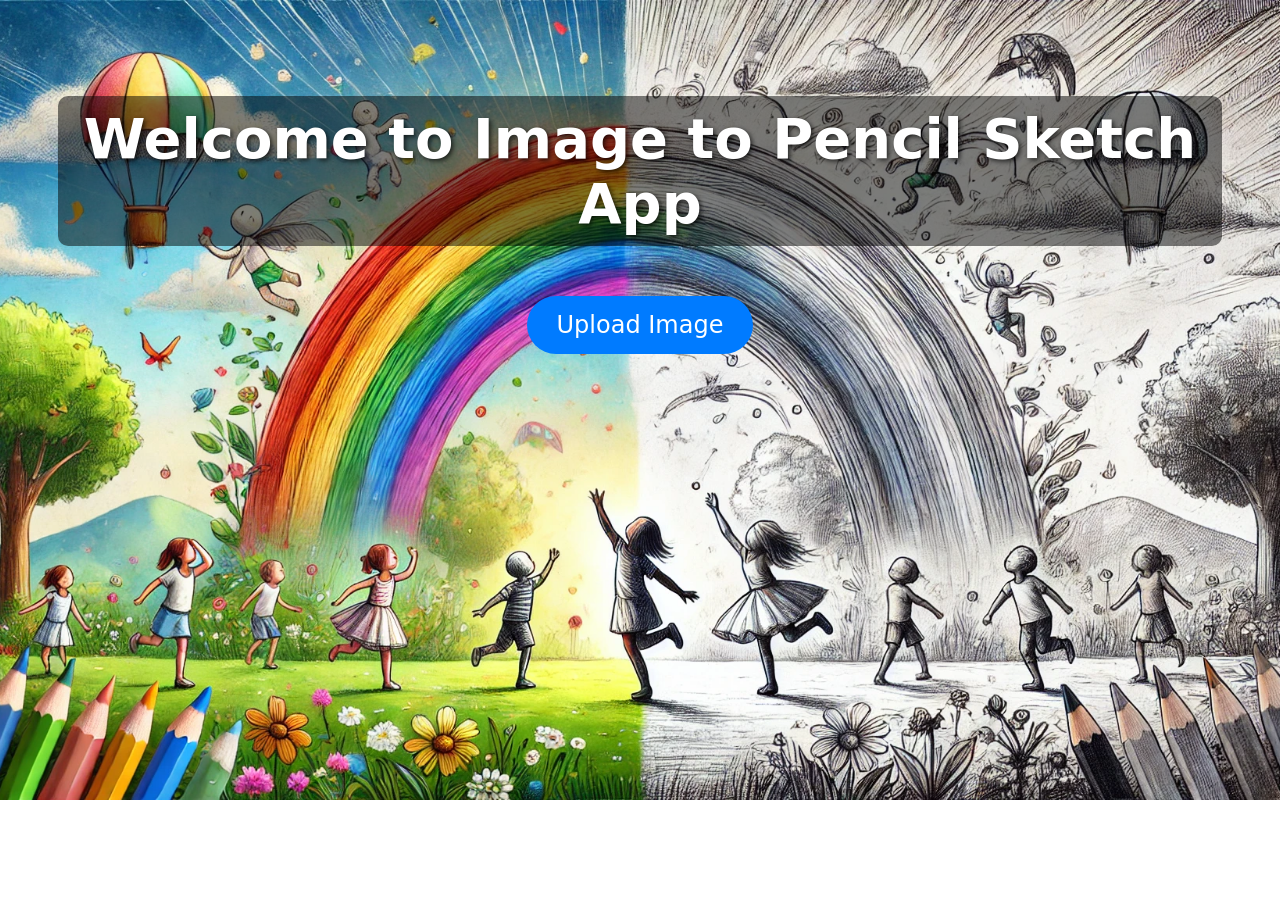
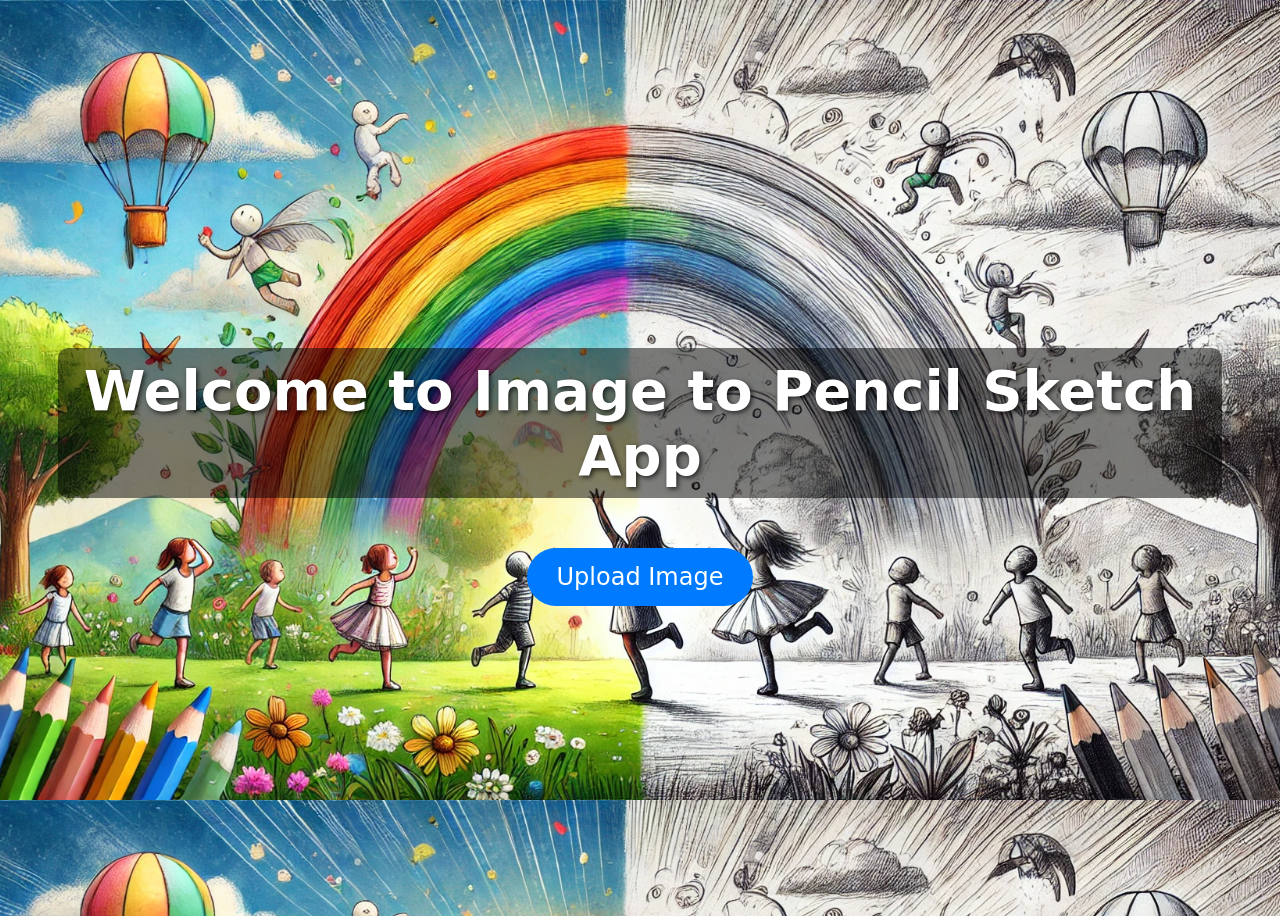
Before and after one commit to mayanktaya/pencilsketchtest, a Flask app: page / in a window 1280 px wide. Before the commit the page ends 800 px from the top, so only its background shows below. Run offline with Flask 3, Linux system fonts and the light colour scheme.

Commit message:
Update index.html

```diff
--- a/templates/index.html
+++ b/templates/index.html
@@ -39,10 +39,19 @@
             background-color: #0056b3;
             transform: scale(1.1);
         }
+        .container {
+            display: flex;
+            flex-direction: column;
+            align-items: center;
+            justify-content: center;
+            height: 100vh;
+        }
     </style>
 </head>
 <body>
-    <h1>Welcome to Image to Pencil Sketch App</h1>
-    <a href="{{ url_for('upload_file') }}">Upload Image</a>
+    <div class="container">
+        <h1>Welcome to Image to Pencil Sketch App</h1>
+        <a href="{{ url_for('upload_file') }}">Upload Image</a>
+    </div>
 </body>
 </html>
```
